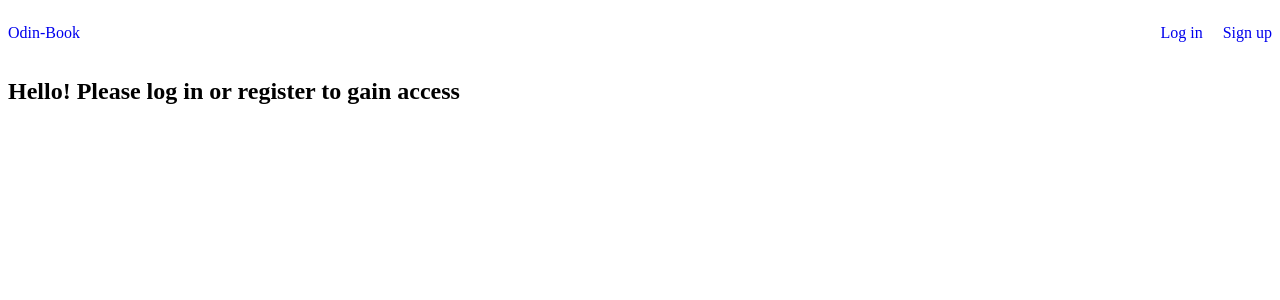
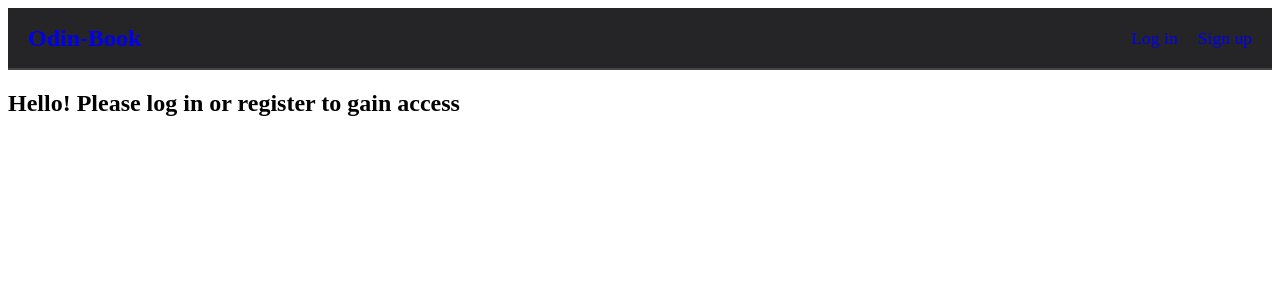
Before and after one commit to GGFioggos/odin-book-frontend, a React (Create React App) app: page / in a window 1280 px wide. Shown: the top 300 px of the page. Built offline with nearby package versions, Linux system fonts and the light colour scheme; no server answers.

Commit message:
update styling

```diff
--- a/src/styles/App.css
+++ b/src/styles/App.css
@@ -3,41 +3,10 @@ html {
   background-color: #18181b;
 }
 
-.App {
-  text-align: center;
+body {
+  margin: 0;
 }
 
-.App-logo {
-  height: 40vmin;
-  pointer-events: none;
+a:visited {
+  color: rgb(234, 230, 230);
 }
-
-@media (prefers-reduced-motion: no-preference) {
-  .App-logo {
-    animation: App-logo-spin infinite 20s linear;
-  }
-}
-
-.App-header {
-  background-color: #282c34;
-  min-height: 100vh;
-  display: flex;
-  flex-direction: column;
-  align-items: center;
-  justify-content: center;
-  font-size: calc(10px + 2vmin);
-  color: white;
-}
-
-.App-link {
-  color: #61dafb;
-}
-
-@keyframes App-logo-spin {
-  from {
-    transform: rotate(0deg);
-  }
-  to {
-    transform: rotate(360deg);
-  }
-}
--- a/src/styles/Header.css
+++ b/src/styles/Header.css
@@ -2,19 +2,30 @@
     display: flex;
     justify-content: space-between;
     align-items: center;
+    background-color: #252426;
+    border-bottom: 2px solid #454446;
+    height: 60px;
+}
+
+.header .title {
+    font-weight: 900;
+    margin-left: 20px;
+    font-size: 1.5rem;
 }
 
 .header ul {
+    font-size: 1.1rem;
     display: flex;
     gap: 20px;
     list-style: none;
+    margin-right: 20px;
 }
 
 a {
     text-decoration: none;
 }
 
-a:hover {
+.options a:hover {
     cursor: pointer;
     text-decoration: underline;
 }
--- a/src/styles/Post.css
+++ b/src/styles/Post.css
@@ -5,6 +5,7 @@
 }
 
 .posts {
+    margin-top: 20px;
     display: flex;
     flex-direction: column;
     gap: 20px;
```
